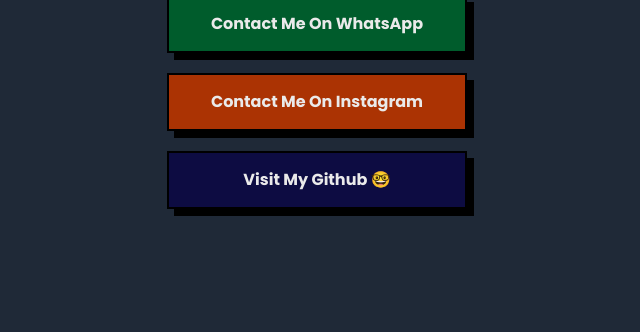
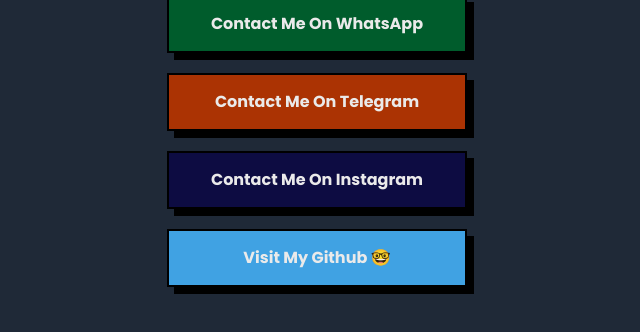
Before and after one commit to Zainal21/my-link.tree, a Next.js app: page / in a window 1280 px wide. Shown: the part 498-830 px from the top of the page, without its empty margins (323-963 px from the left). Before the commit the page ends 800 px from the top, so only its background shows below. Built offline with nearby package versions, Linux system fonts and the light colour scheme.

Commit message:
feat: add framer motion

```diff
--- /dev/null
+++ b/components/Animate/Animate.tsx
@@ -0,0 +1,18 @@
+import { motion } from "framer-motion";
+import React from "react";
+
+interface AnimateProps {
+  children?: React.ReactNode;
+}
+
+export const Animate: React.FC<AnimateProps> = ({ children }) => {
+  return (
+    <motion.div
+      initial={{ opacity: 0, scale: 0 }}
+      animate={{ opacity: 1, scale: 1 }}
+      transition={{ duration: 0.5 }}
+    >
+      {children}
+    </motion.div>
+  );
+};
--- /dev/null
+++ b/components/Animate/index.ts
@@ -0,0 +1 @@
+export * from "./Animate";
--- a/components/Button/Button.tsx
+++ b/components/Button/Button.tsx
@@ -6,7 +6,14 @@
   name: string;
 }
 
-const colors = ["#01408c", "#E07A5F", "#005c2c", "#ab3303", "#0d0c42"];
+const colors = [
+  "#01408c",
+  "#E07A5F",
+  "#005c2c",
+  "#ab3303",
+  "#0d0c42",
+  "#40A2E3",
+];
 
 export const Button = (props: ButtonProps) => {
   const backgroundStyle = {
--- a/components/Profile/Profile.tsx
+++ b/components/Profile/Profile.tsx
@@ -1,3 +1,4 @@
+import { Animate } from "../Animate";
 import { Button } from "../Button";
 
 const profile = {
@@ -5,11 +6,15 @@
   bio: "Hey! I'm Zain👋, a Software Enginner and Tech Enthusiat based in Surakarta & Remote Worker.",
   picture: "https://avatars.githubusercontent.com/u/48118434?v=4",
   socialMedia: [
-    { name: "Visit my portfolio 🍳", url: "https://muhamadzain.me/" },
+    { name: "Visit my portfolio 🍳", url: "https://muhamadzain.me" },
     { name: "Contact Me On Email", url: "mailto:muhamadzaindev@gmail.com" },
     {
       name: "Contact Me On WhatsApp",
       url: "https://api.whatsapp.com/send?phone=+6288216756214",
+    },
+    {
+      name: "Contact Me On Telegram",
+      url: "https://t.me/+6288216756214",
     },
     {
       name: "Contact Me On Instagram",
@@ -21,6 +26,7 @@
 
 export const Profile = () => {
   return (
+    <Animate>
       <section className="profile">
         <div className="m-auto w-full sm:w-[300px]">
           <div className="mb-5">
@@ -34,10 +40,16 @@
           <div className="profile-bio text-left">{profile.bio}</div>
           <div className="social_media flex flex-col">
             {profile.socialMedia.map((item, index) => (
-            <Button name={item.name} url={item.url} index={index} key={index} />
+              <Button
+                name={item.name}
+                url={item.url}
+                index={index}
+                key={index}
+              />
             ))}
           </div>
         </div>
       </section>
+    </Animate>
   );
 };
--- a/package.json
+++ b/package.json
@@ -14,6 +14,7 @@
     "@types/node": "18.13.0",
     "@types/react": "18.0.28",
     "@types/react-dom": "18.0.10",
+    "framer-motion": "^11.0.3",
     "next": "13.1.6",
     "react": "18.2.0",
     "react-dom": "18.2.0",
```
Also changed, not shown: components/Button/index.ts (renamed from components/Button/index.tsx), components/Profile/index.ts (renamed from components/Profile/index.tsx), 1 other file (tests, documents, lock files or other folders). Lines whose indentation alone changed are shown as unchanged.
